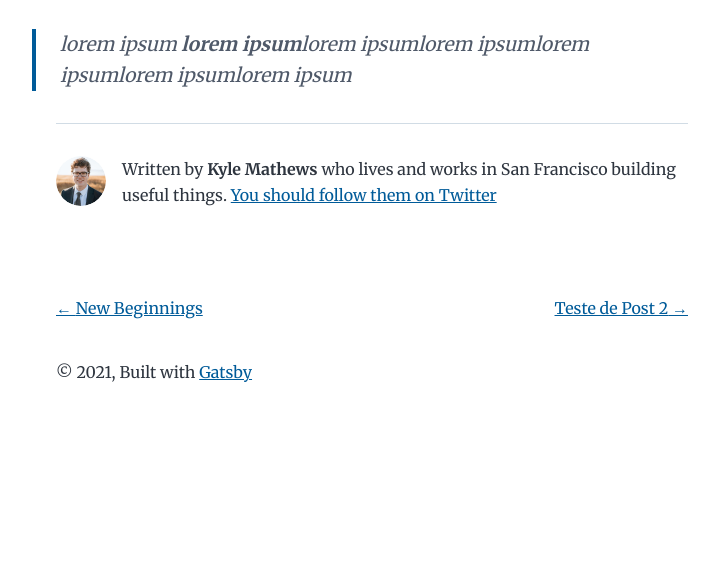
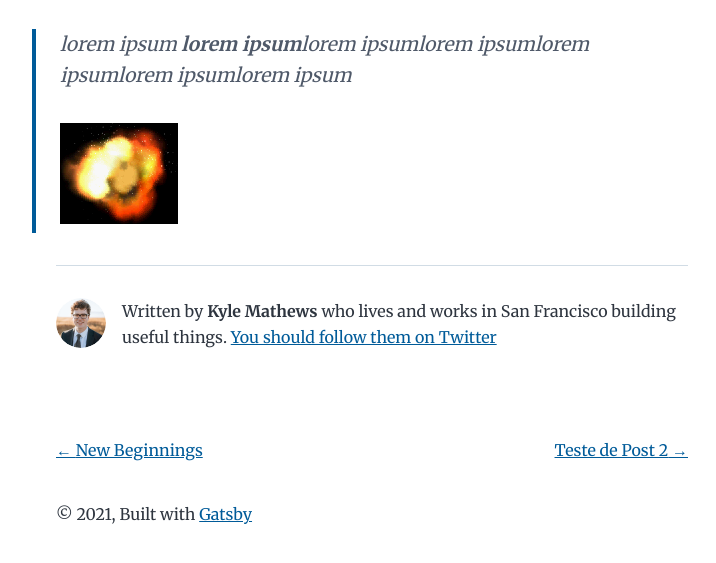
Before and after one commit to JohonMarques/gatsbyblogtest, a Gatsby site: page /teste-de-post/ in a window 1280 px wide. Shown: the part 211-774 px from the top of the page, without its empty margins (268-984 px from the left). Built offline with nearby package versions, Linux system fonts and the light colour scheme; Gatsby itself is replaced by a stand-in of ours.

Commit message:
Update Blog “teste-de-post/index”

```diff
--- a/content/blog/teste-de-post/index.md
+++ b/content/blog/teste-de-post/index.md
@@ -4,3 +4,5 @@ date: 2021-01-28T01:48:01.707Z
 description: Fazendo esse post teste
 ---
 > lorem ipsum **lorem ipsum**lorem ipsumlorem ipsumlorem *ipsumlorem* ipsumlorem ipsum
+>
+> ![Texto alt](explosion.png "title img bomba")
```
Also changed, not shown: content/blog/teste-de-post/explosion.png (added).
